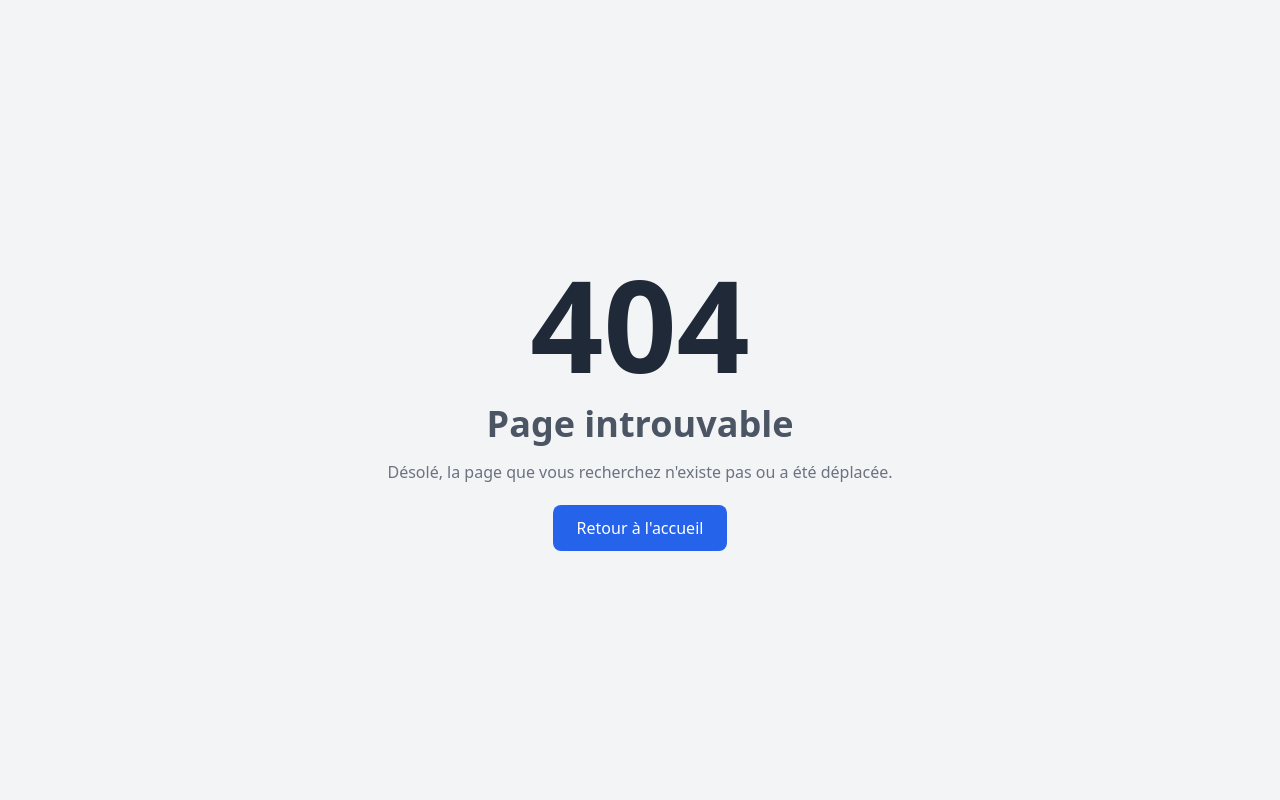
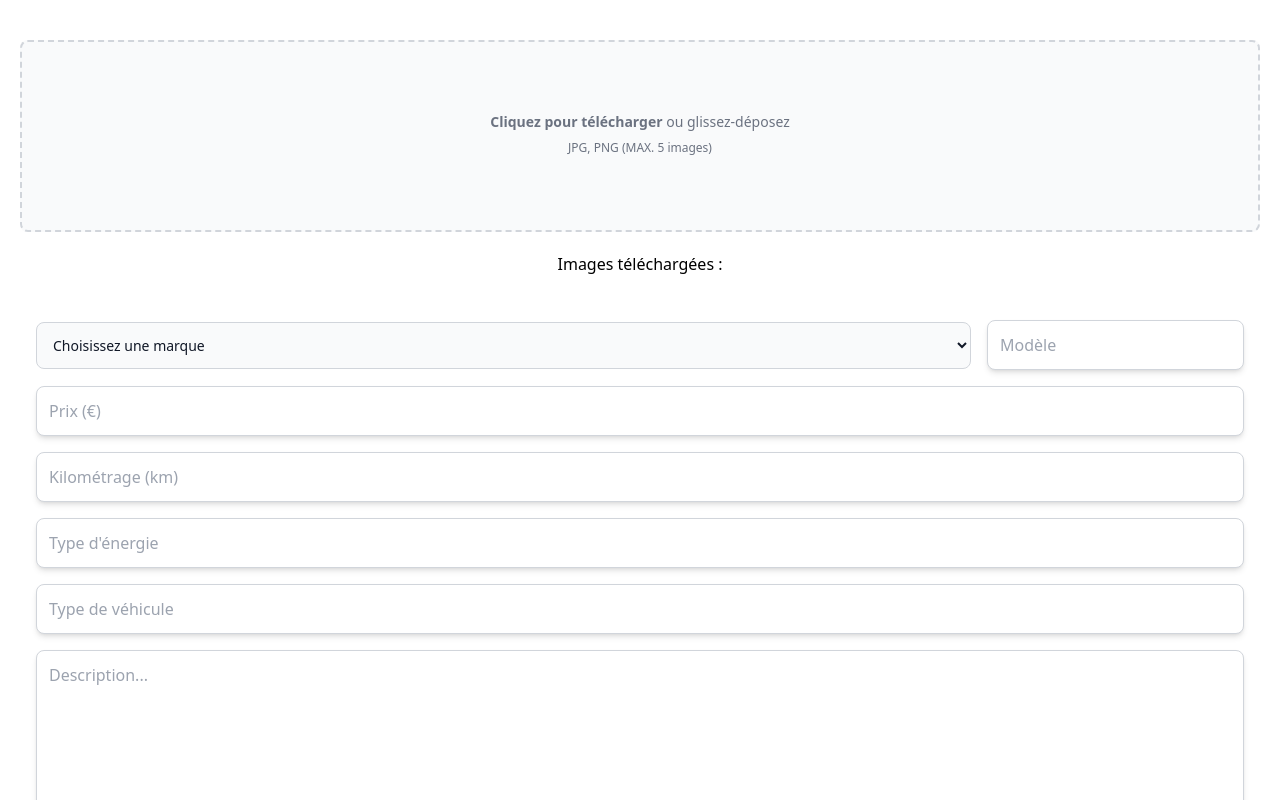
Before and after one commit to ismaeldubuc/BuyAndRide, a React (Vite) app in the folder front-end/: page /annonce in a window 1280 px wide. Before the commit this address had no page. Shown: the top 800 px of the page. Built offline with nearby package versions, Linux system fonts and the light colour scheme.

Commit message:
ajout de la parite annonce

```diff
--- a/front-end/src/App.jsx
+++ b/front-end/src/App.jsx
@@ -9,11 +9,13 @@ import { motion } from "framer-motion";
 import { useState } from "react";
 import Login from "./components/login";
 import Register from "./components/Register";
+import Annonce from "./components/Annonce";
 
 function App() {
   return (
     <>
-      <Register/>
+      <Register />
+      <Annonce />
     </>
   );
 }
--- a/front-end/src/MesRoutes.jsx
+++ b/front-end/src/MesRoutes.jsx
@@ -7,6 +7,7 @@ import Profile from "./components/Profile";
 import AddVehicule from "./components/AddVehicule";
 import ListVehicules from "./components/ListVehicules";
 import DetailVehicule from "./components/DetailVehicule";
+import Annonce from "./components/Annonce";
 
 export default function MesRoutes() {
   return (
@@ -14,10 +15,11 @@ export default function MesRoutes() {
       <Routes>
         <Route path="register-page" element={<Register />} />
         <Route path="login-page" element={<Login />} />
-          <Route path="profile-page" element={<Profile/>} />
+        <Route path="profile-page" element={<Profile />} />
         <Route path="addVehicule" element={<AddVehicule />} />
         <Route path="vehicules" element={<ListVehicules />} />
         <Route path="vehicules/:id" element={<DetailVehicule />} />
+        <Route path="annonce" element={<Annonce />} />
 
         <Route path="*" element={<PageFound />} />
       </Routes>
--- /dev/null
+++ b/front-end/src/components/Annonce.jsx
@@ -0,0 +1,181 @@
+import { useState } from "react";
+
+function Annonce() {
+  const [formData, setFormData] = useState({
+    marque: "",
+    modele: "",
+    prix: "",
+    kilometrage: "",
+    energie: "",
+    type: "",
+    description: "",
+  });
+
+  const [images, setImages] = useState([]);
+
+  const handleChange = (e) => {
+    setFormData({ ...formData, [e.target.name]: e.target.value });
+  };
+
+  const handleFileChange = (e) => {
+    const files = Array.from(e.target.files).slice(0, 5 - images.length);
+    setImages([...images, ...files]);
+  };
+
+  const handleSubmit = async (e) => {
+    e.preventDefault();
+
+    const data = new FormData();
+    Object.entries(formData).forEach(([key, value]) => {
+      data.append(key, value);
+    });
+
+    images.forEach((image, index) => {
+      data.append(`photo${index + 1}`, image);
+    });
+
+    try {
+      const response = await fetch("http://127.0.0.1:5000/vehicules", {
+        method: "POST",
+        body: data,
+        credentials: "include", // Indispensable pour envoyer les cookies de session
+      });
+
+      const result = await response.json();
+
+      if (response.ok) {
+        alert("Véhicule ajouté avec succès !");
+        setFormData({
+          marque: "",
+          modele: "",
+          prix: "",
+          kilometrage: "",
+          energie: "",
+          type: "",
+          description: "",
+        });
+        setImages([]);
+      } else {
+        console.error("Erreur API:", result);
+        alert(result.error || "Erreur inconnue");
+      }
+    } catch (error) {
+      console.error("Erreur lors de l'envoi des données :", error);
+      alert("Une erreur est survenue !");
+    }
+  };
+
+  return (
+    <form
+      onSubmit={handleSubmit}
+      className="flex flex-col items-center justify-center w-full gap-5 p-5 mt-5"
+    >
+      <label
+        htmlFor="dropzone-file"
+        className="flex flex-col items-center justify-center w-full h-48 border-2 border-gray-300 border-dashed rounded-lg cursor-pointer bg-gray-50 hover:bg-gray-100"
+      >
+        <div className="flex flex-col items-center justify-center pt-5 pb-6">
+          <p className="mb-2 text-sm text-gray-500">
+            <span className="font-semibold">Cliquez pour télécharger</span> ou
+            glissez-déposez
+          </p>
+          <p className="text-xs text-gray-500">JPG, PNG (MAX. 5 images)</p>
+        </div>
+        <input
+          id="dropzone-file"
+          type="file"
+          className="hidden"
+          accept="image/*"
+          multiple
+          onChange={handleFileChange}
+        />
+      </label>
+      <div className="flex flex-col gap-2">
+        <h1>Images téléchargées :</h1>
+        <div className="flex">
+          {images.map((image, index) => (
+            <img
+              key={index}
+              src={URL.createObjectURL(image)}
+              alt={`Aperçu ${index}`}
+              className="w-24 h-24 object-cover rounded-lg border"
+            />
+          ))}
+        </div>
+      </div>
+
+      <div className="p-4 flex flex-col gap-4 w-full">
+        <div className="flex gap-4 items-center">
+          <select
+            name="marque"
+            value={formData.marque}
+            onChange={handleChange}
+            className="bg-gray-50 border border-gray-300 text-gray-900 text-sm rounded-lg focus:ring-blue-500 focus:border-blue-500 block w-full p-3"
+          >
+            <option value="">Choisissez une marque</option>
+            <option value="BMW">BMW</option>
+            <option value="DACIA">DACIA</option>
+            <option value="TOYOTA">TOYOTA</option>
+            <option value="MITSUBISHI MOTORS">MITSUBISHI MOTORS</option>
+          </select>
+          <input
+            type="text"
+            name="modele"
+            placeholder="Modèle"
+            value={formData.modele}
+            onChange={handleChange}
+            className="p-3 rounded-lg focus:outline-indigo-600 shadow-md border border-gray-300"
+          />
+        </div>
+        <input
+          type="number"
+          name="prix"
+          placeholder="Prix (€)"
+          value={formData.prix}
+          onChange={handleChange}
+          className="p-3 rounded-lg focus:outline-indigo-600 shadow-md border border-gray-300"
+        />
+        <input
+          type="text"
+          name="kilometrage"
+          placeholder="Kilométrage (km)"
+          value={formData.kilometrage}
+          onChange={handleChange}
+          className="p-3 rounded-lg focus:outline-indigo-600 shadow-md border border-gray-300"
+        />
+        <input
+          type="text"
+          name="energie"
+          placeholder="Type d'énergie"
+          value={formData.energie}
+          onChange={handleChange}
+          className="p-3 rounded-lg focus:outline-indigo-600 shadow-md border border-gray-300"
+        />
+        <input
+          type="text"
+          name="type"
+          placeholder="Type de véhicule"
+          value={formData.type}
+          onChange={handleChange}
+          className="p-3 rounded-lg focus:outline-indigo-600 shadow-md border border-gray-300"
+        />
+        <textarea
+          name="description"
+          placeholder="Description..."
+          value={formData.description}
+          onChange={handleChange}
+          className="p-3 rounded-lg focus:outline-indigo-600 h-96 shadow-md border border-gray-300"
+        ></textarea>
+      </div>
+
+      <button
+        type="submit"
+        className="bg-blue-500 text-white px-5 py-3 rounded-lg shadow-md hover:bg-blue-600 transition"
+      >
+        Poster
+      </button>
+    </form>
+  );
+}
+
+export default Annonce;
--- a/front-end/src/components/DetailVehicule.jsx
+++ b/front-end/src/components/DetailVehicule.jsx
@@ -32,14 +32,11 @@ export default function DetailVehicule() {
     fetchVehicule();
   }, [id]);
 
-
-
   const generatePDF = () => {
     const doc = new jsPDF();
     doc.setFont("helvetica", "bold");
     doc.setFontSize(18);
     doc.text("Détails du véhicule", 105, 15, { align: "center" });
-
 
     autoTable(doc, {
       startY: 25,
@@ -56,7 +53,6 @@ const generatePDF = () => {
       headStyles: { fillColor: [41, 128, 185] },
     });
 
-
     doc.setFontSize(14);
     doc.text("Description :", 15, doc.lastAutoTable.finalY + 10);
     doc.setFontSize(12);
@@ -65,7 +61,6 @@ const generatePDF = () => {
     });
 
     let yPosition = doc.lastAutoTable.finalY + 40;
-
 
     const promises = [];
     const images = [
@@ -90,11 +85,14 @@ const generatePDF = () => {
               }
               doc.addImage(img, "JPEG", 15, yPosition, 60, 40);
               yPosition += 50;
-              resolve({ status: 'fulfilled', value: img });
+              resolve({ status: "fulfilled", value: img });
             };
             img.onerror = () => {
               console.error(`Erreur de chargement de l'image ${index + 1}`);
-              resolve({ status: 'rejected', reason: `Erreur de chargement de l'image ${index + 1}` });
+              resolve({
+                status: "rejected",
+                reason: `Erreur de chargement de l'image ${index + 1}`,
+              });
             };
             img.src = image;
           })
@@ -102,15 +100,15 @@ const generatePDF = () => {
       }
     });
 
-
-    Promise.allSettled(promises)
-      .then((results) => {
+    Promise.allSettled(promises).then((results) => {
       console.log("Toutes les promesses sont réglées :", results);
       results.forEach((result, index) => {
-          if (result.status === 'fulfilled' && result.value) {
-
+        if (result.status === "fulfilled" && result.value) {
         } else {
-            console.error(`Image ${index + 1} n'a pas pu être chargée :`, result.reason);
+          console.error(
+            `Image ${index + 1} n'a pas pu être chargée :`,
+            result.reason
+          );
         }
       });
       doc.save(`voiture_details.pdf`);
```
Also changed, not shown: 1 other file (tests, documents, lock files or other folders). Lines whose indentation alone changed are shown as unchanged.
